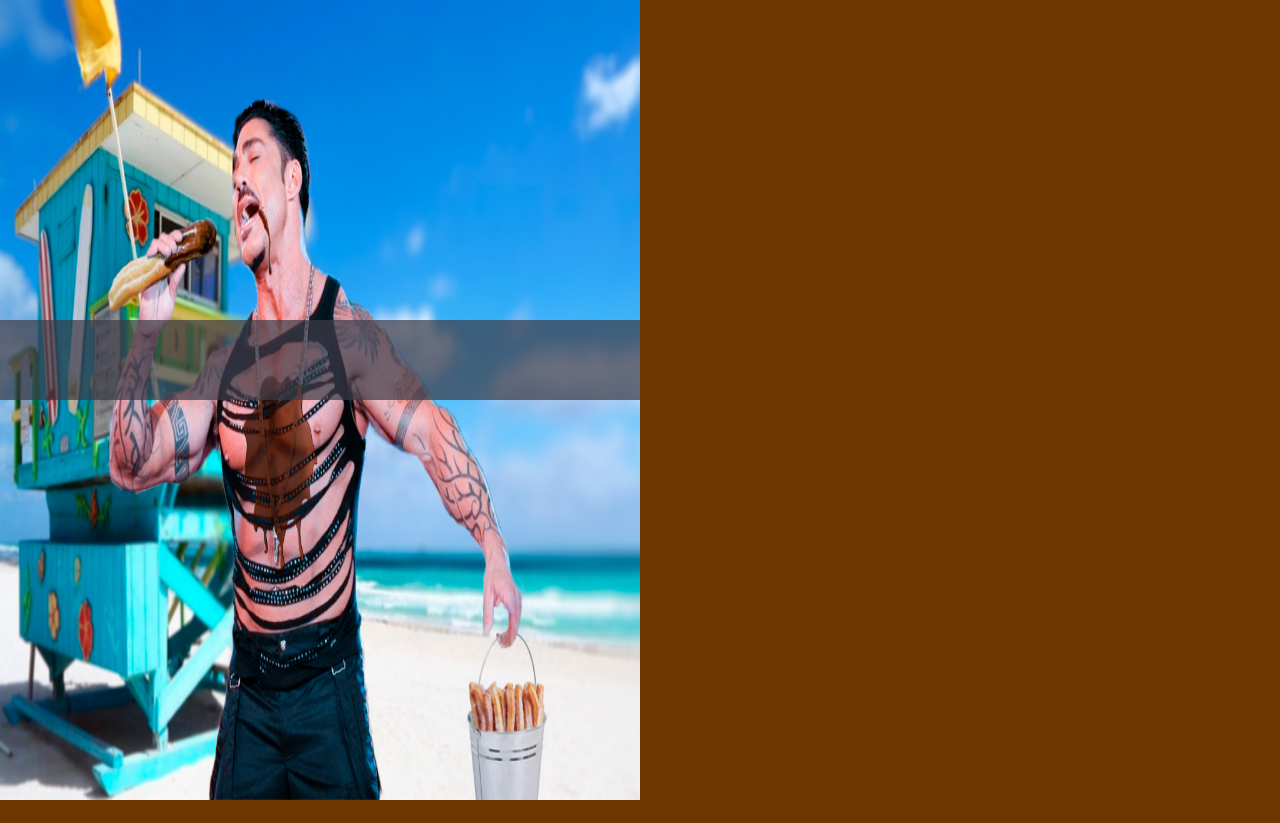
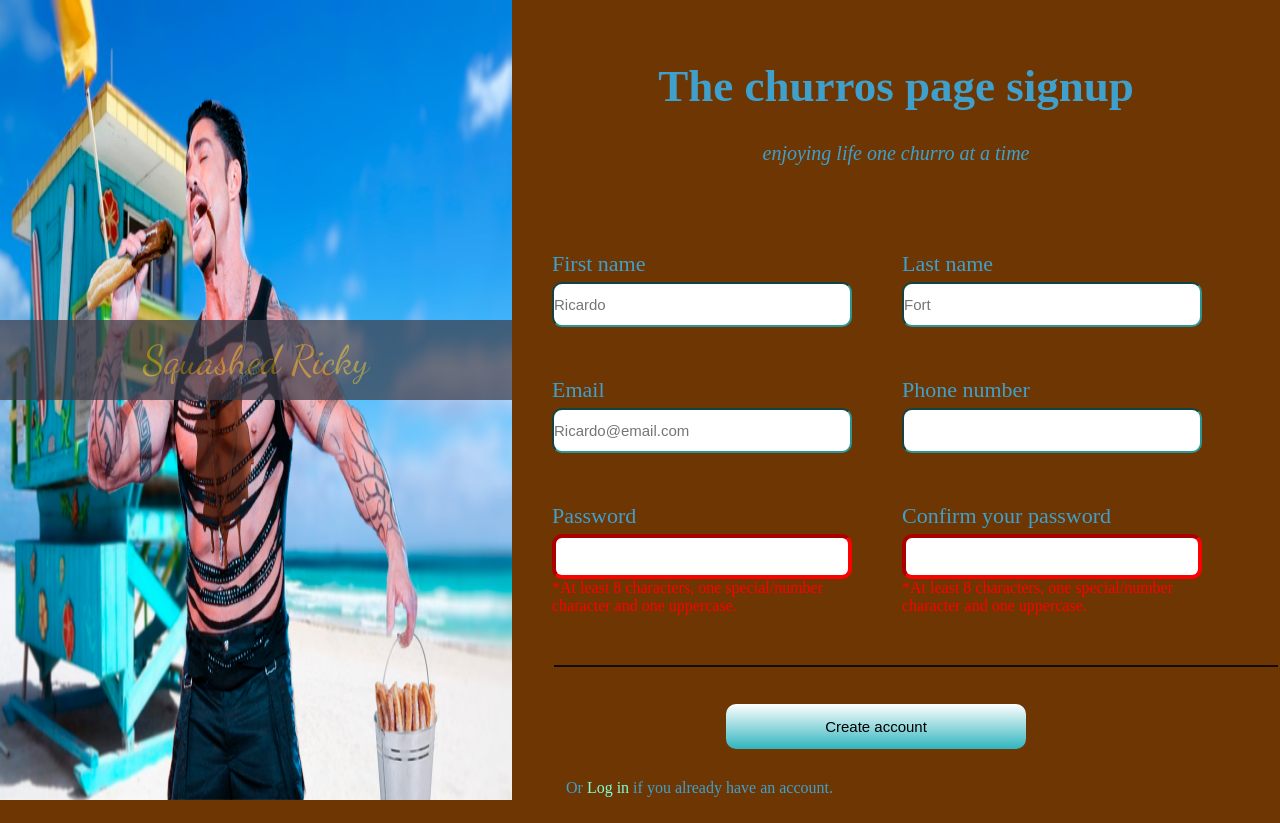
Before and after one commit to sebyta2011/sign-up-form, a plain HTML site: page index.html in a window 1280 px wide. Before the commit the page ends 800 px from the top, so only its background shows below. Drawn offline with Linux system fonts and the light colour scheme; files whose address does not match are found by name.

Commit message:
Added everything, only svg icon left

```diff
--- a/css/styles.css
+++ b/css/styles.css
@@ -1,15 +1,46 @@
 body, html {
     display:flex;
     height: 100%;
+    width: 100%;
     margin: 0;
 }
 
 body {
     background-image: url("ricky-churro.png");
-    background-size: 50% 100%;
+    background-size: 40% 100%;
     background-repeat: no-repeat;
 
     background-color: rgb(109, 54, 2);
+}
+
+@font-face {
+    font-family: ricky-font;
+    src: url(/home/seba/repos/sign-up-form/fonts/Dancing_Script/DancingScript-VariableFont_wght.ttf)
+}
+
+
+input,
+textarea,
+select,
+button {
+  width: 300px;
+  height: 3em;
+  font-size: 15px;
+  padding: 0;
+  margin: 0;
+  box-sizing: border-box;
+}
+
+label {
+    display:block;
+    font-size: 22px;
+    margin-bottom: 5px;
+}
+
+ul {
+    display:flex;
+    flex-wrap: wrap;
+    gap: 50px;
 }
 
 .left {
@@ -18,11 +49,114 @@ body {
 }
 
 .logo-container {
+    font-family: ricky-font;
     background-color: rgb(60, 59, 71);
+    color:rgb(172, 132, 25);
+    font-size: 40px;
     opacity: 70%;
     height: 10vh;
-    width: 50vw;
+    width: 40vw;
     margin: 0;
-    align-content: center;
     display:flex;
+    justify-content: center;
+    align-items: center;
+    flex-wrap: wrap;
 }
+
+.form-container {
+    color:rgb(64, 160, 204);
+    display:flex;
+    flex-direction: column;
+    align-items:center;
+    width: 60vw;
+    margin-top: 30px;
+}
+
+h1 {
+    font-size: 45px;
+}
+
+.enjoying {
+    font-style: italic;
+    font-size: 20px;
+}
+
+form {
+    margin-top: 70px;
+    display:flex;
+    flex-wrap: wrap;
+}
+
+li {
+    list-style: none;
+    margin: 0;
+}
+
+input {
+    border-radius: 10px;
+    border-color: rgb(39, 151, 151);
+    border-width: 2px;
+    box-shadow: none;
+}
+
+input:focus {
+    /* border-color:rgb(21, 195, 201);
+    border-width: 4px; */
+    border:none;
+    box-shadow: 2px 2px 2px 2px rgb(21, 195, 201);
+}
+
+#password:invalid + div:after, #confirm-password:invalid + div:after {
+    color:red;
+    content: "*At least 8 characters, one special/number character and one uppercase."
+}
+
+input:invalid {
+    border-color: red;
+    border-width: 4px;
+}
+
+.error {
+    display:flex;
+    flex-wrap: wrap;
+    max-width: 300px
+}
+
+fieldset{
+    border-width: 3px;
+    border-color: rgb(107, 55, 2);
+    border-right: none;
+    border-left: none;
+    border-bottom: none;
+    width: 100%;
+}
+
+a {
+    color: aquamarine;
+    text-decoration: none;
+}
+
+a:active {
+    color:aqua
+}
+
+button {
+    margin-top: 30px;
+    margin-left: 10rem;
+    border: none;
+    border-radius: 10px;
+    background: linear-gradient(white, rgb(48, 181, 190));
+}
+
+button:hover {
+    background: linear-gradient(rgb(48, 181, 190), white);
+}
+
+button:active {
+    background: rgb(14, 132, 136);
+    transition: 0.3s;
+}
+
+.log-in {
+    margin-top: 30px;
+}
--- a/index.html
+++ b/index.html
@@ -9,9 +9,55 @@
 <body>
     <div class="left">
         <div class="logo-container">
+            Squashed Ricky
         </div>
     </div>
 
-    <div class="form"></div>
+    <div class="form-container">
+        <div><h1>The churros page signup</h1></div>
+        <div class="enjoying">enjoying life one churro at a time</div>
+        <form action="" method="post">
+            <ul>
+            <li>
+                <label for="first-name">First name</label>
+                <input type="text" name="first-name" id="first-name" placeholder="Ricardo">
+            </li>
+
+            <li>
+                <label for="last-name">Last name</label>
+                <input type="text" name="last-name" id="last-name" placeholder="Fort" >
+            </li>
+
+            <li>
+                <label for="email">Email</label>
+                <input type="email" name="email" id="email" placeholder="Ricardo@email.com" >
+            </li>
+
+            <li>
+                <label for="phone-number">Phone number</label>
+                <input type="tel" name="phone-number" id="phone-number">
+            </li>
+
+            <li>
+                <label for="password">Password</label>
+                <input type="password" name="password" id="password" pattern="(?=^.{8,}$)((?=.*\d)|(?=.*\W+))(?![.\n])(?=.*[A-Z])(?=.*[a-z]).*$"
+                 title="At least one uppercase character, one lowercase character and one number" required>
+                <div class="error"></div>
+            </li>
+
+            <li>
+                <label for="confirm-password">Confirm your password</label>
+                <input type="password" name="confirm-password" id="confirm-password" pattern="(?=^.{8,}$)((?=.*\d)|(?=.*\W+))(?![.\n])(?=.*[A-Z])(?=.*[a-z]).*$"
+                title="At least one uppercase character, one lowercase character and one number" required>
+                <div class="error"></div>
+            </li>
+            <fieldset>
+                <li><button type="submit">Create account</button></li>
+                <div class="log-in">Or <a href="">Log in</a> if you already have an account.</div>
+            </fieldset>
+            </ul>
+        </form>
+
+    </div>
 </body>
 </html>
```
Also changed, not shown: fonts/Dancing_Script/DancingScript-VariableFont_wght.ttf (added), fonts/Dancing_Script/OFL.txt (added), fonts/Dancing_Script/README.txt (added), fonts/Dancing_Script/static/DancingScript-Bold.ttf (added), fonts/Dancing_Script/static/DancingScript-Medium.ttf (added), fonts/Dancing_Script/static/DancingScript-Regular.ttf (added), fonts/Dancing_Script/static/DancingScript-SemiBold.ttf (added), 1 other file.
